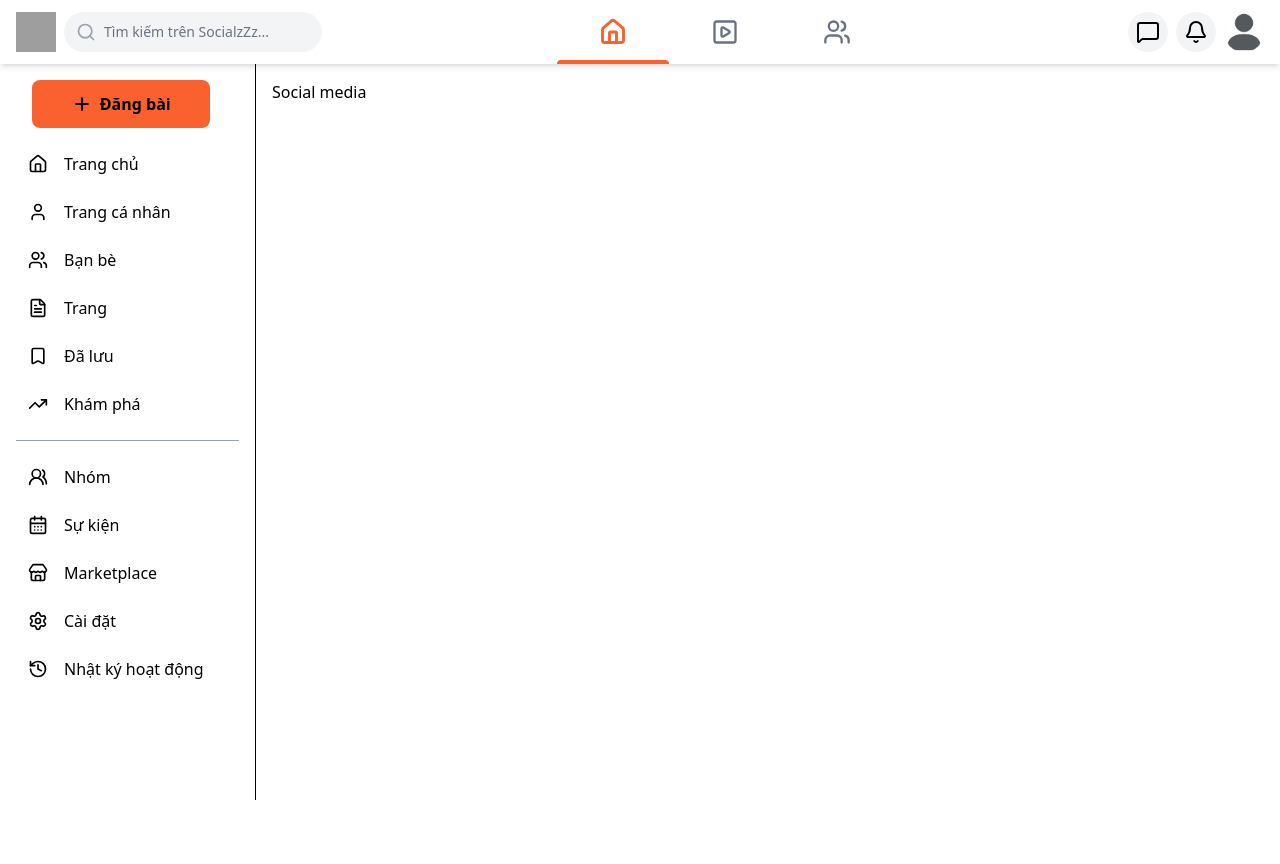
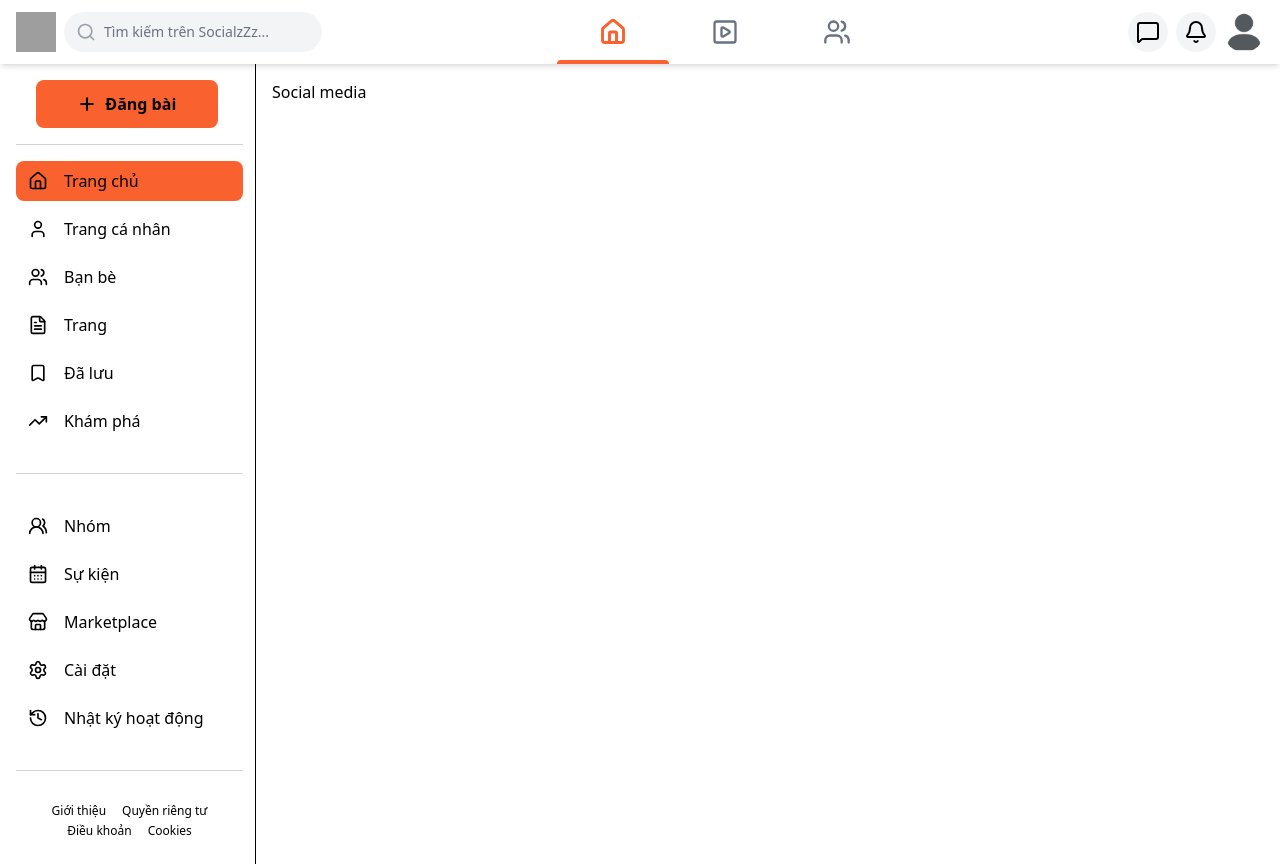
Before and after one commit to paiisenn/Social-Media, a Next.js app in the folder my-app/: page / in a window 1280 px wide. Before the commit the page ends 800 px from the top, so only its background shows below. Built offline with nearby package versions, Linux system fonts and the light colour scheme; grey boxes are pictures that could not be loaded.

Commit message:
fix little UI sidebar

```diff
--- a/my-app/package.json
+++ b/my-app/package.json
@@ -26,6 +26,7 @@
     "eslint": "^9",
     "eslint-config-next": "16.0.8",
     "postcss": "^8.5.6",
+    "tailwind-scrollbar": "^4.0.2",
     "tailwindcss": "^4.1.18",
     "typescript": "^5"
   }
--- a/my-app/src/components/layout/Footer.tsx
+++ b/my-app/src/components/layout/Footer.tsx
@@ -0,0 +1,23 @@
+import Link from "next/link";
+
+const footerLinks = [
+  { href: "/about", label: "Giới thiệu" },
+  { href: "/privacy", label: "Quyền riêng tư" },
+  { href: "/terms", label: "Điều khoản" },
+  { href: "/cookies", label: "Cookies" },
+];
+
+export function Footer() {
+  return (
+    <footer className="mt-auto text-xs text-muted-foreground">
+      <div className="flex flex-wrap gap-x-4 gap-y-1 justify-center">
+        {footerLinks.map((link) => (
+          <Link key={link.href} href={link.href} className="hover:underline">
+            {link.label}
+          </Link>
+        ))}
+      </div>
+      <p className="mt-4 text-center">© {new Date().getFullYear()} Social App Inc.</p>
+    </footer>
+  );
+}
--- a/my-app/src/components/layout/Sidebar.tsx
+++ b/my-app/src/components/layout/Sidebar.tsx
@@ -16,6 +16,7 @@ import {
   History,
 } from "lucide-react";
 import { usePathname } from "next/navigation";
+import { Footer } from "./Footer";
 
 const navItems = [
   { href: "/", icon: Home, label: "Trang chủ" },
@@ -45,18 +46,18 @@ function SidebarItem({
   label: string;
   active: boolean;
 }) {
-  const activeClasses = "bg-primary text-primary-foreground";
-  const inactiveClasses = "hover:bg-accent hover:text-accent-foreground";
+  const activeClasses = "bg-[#f9622e] text-primary-foreground";
+  const inactiveClasses = "hover:bg-[#f9622e]/10 hover:text-[#f9622e]";
 
   return (
     <li>
       <Link
         href={href}
-        className={`flex items-center gap-4 rounded-lg px-3 py-2 text-foreground transition-colors duration-200 ${
+        className={`group flex items-center gap-4 rounded-lg px-3 py-2 text-foreground transition-all duration-300 ${
           active ? activeClasses : inactiveClasses
         }`}
       >
-        <Icon className="h-5 w-5" />
+        <Icon className={`h-5 w-5 transition-colors duration-300 ${active ? "" : "group-hover:text-[#f9622e]"}`} />
         <span className="font-medium">{label}</span>
       </Link>
     </li>
@@ -67,9 +68,10 @@ export function Sidebar() {
   const pathname = usePathname();
 
   return (
-    <aside className="hidden w-64 flex-col border-r bg-background p-4 md:flex">
-      <div className="flex flex-1 flex-col gap-4">
-        <button className="flex w-4/5 ml-4 cursor-pointer items-center bg-[#F9622E] justify-center gap-2 rounded-lg bg-primary px-3 py-3 font-semibold text-primary-foreground transition-all hover:scale-105 hover:bg-primary/90">
+    <aside className="sticky top-0 hidden h-screen w-64 flex-col border-r bg-background py-4 pl-4 md:flex">
+      <div className="scrollbar-thin scrollbar-track-transparent scrollbar-thumb-gray-400 scrollbar-thumb-rounded-full flex flex-1 flex-col gap-4 overflow-y-auto pr-3">
+        <nav className="flex flex-1 flex-col gap-4">
+          <button className="flex w-[80%] ml-5 cursor-pointer items-center justify-center gap-2 rounded-lg bg-[#f9622e] px-3 py-3 font-semibold text-primary-foreground transition-all hover:scale-105 hover:bg-[#f9622e]/90">
             <svg
               xmlns="http://www.w3.org/2000/svg"
               width="20"
@@ -87,7 +89,7 @@ export function Sidebar() {
             </svg>
             <span>Đăng bài</span>
           </button>
-        <nav className="flex-1">
+          <div className="h-px bg-gray-300" />
           <ul className="space-y-2">
             {navItems.map((item, index) => (
               <SidebarItem
@@ -97,7 +99,7 @@ export function Sidebar() {
               />
             ))}
           </ul>
-          <div className="my-4 h-px bg-border bg-gray-400" />
+          <div className="my-4 h-px bg-gray-300" />
           <ul className="space-y-2">
             {secondaryNavItems.map((item, index) => (
               <SidebarItem
@@ -107,7 +109,9 @@ export function Sidebar() {
               />
             ))}
           </ul>
+          <div className="my-4 h-px bg-gray-300" />
         </nav>
+        <Footer />
       </div>
     </aside>
   );
--- a/my-app/tailwind.config.ts
+++ b/my-app/tailwind.config.ts
@@ -1,4 +1,5 @@
 import type { Config } from "tailwindcss"
+import scrollbar from "tailwind-scrollbar"
 
 const config: Config = {
   content: [
@@ -8,7 +9,9 @@ const config: Config = {
   theme: {
     extend: {},
   },
-  plugins: [],
+  plugins: [
+    scrollbar,
+  ],
 }
 
 export default config
```
Also changed, not shown: 1 other file (tests, documents, lock files or other folders). Lines whose indentation alone changed are shown as unchanged.
